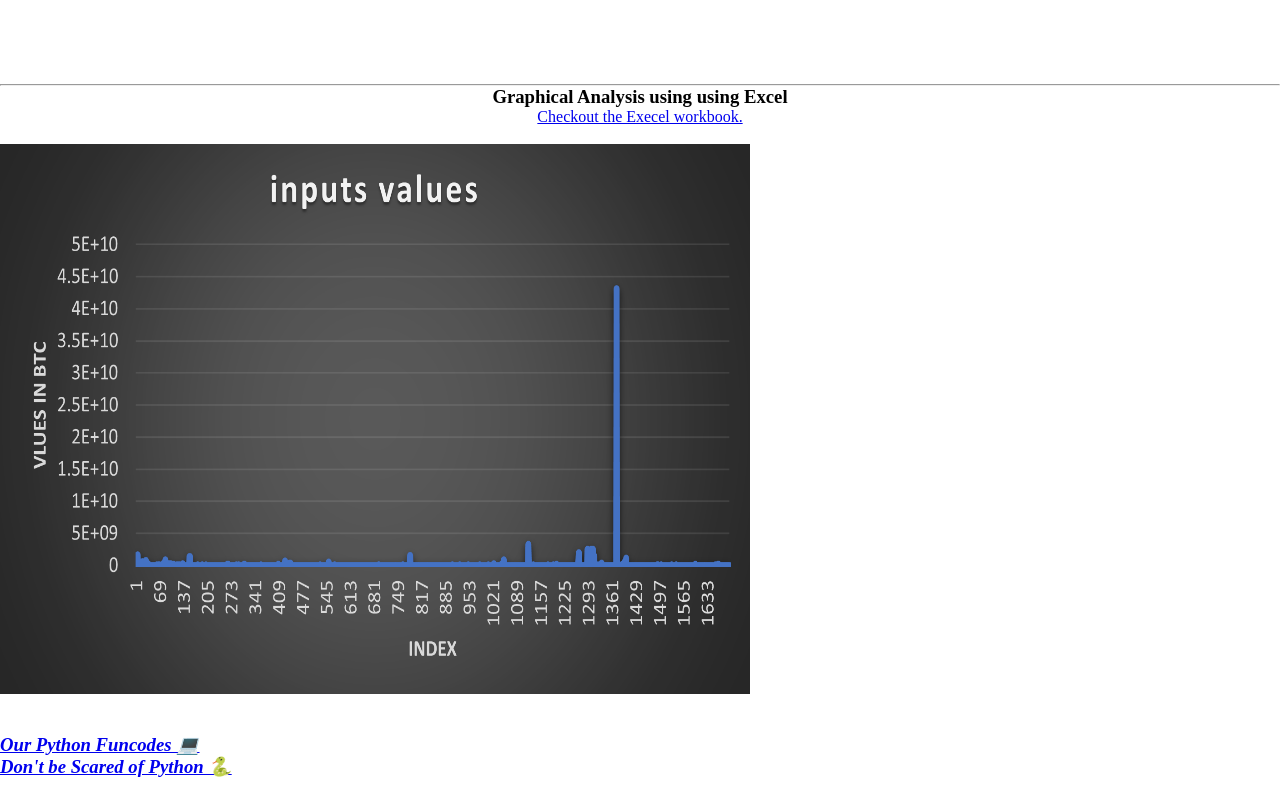
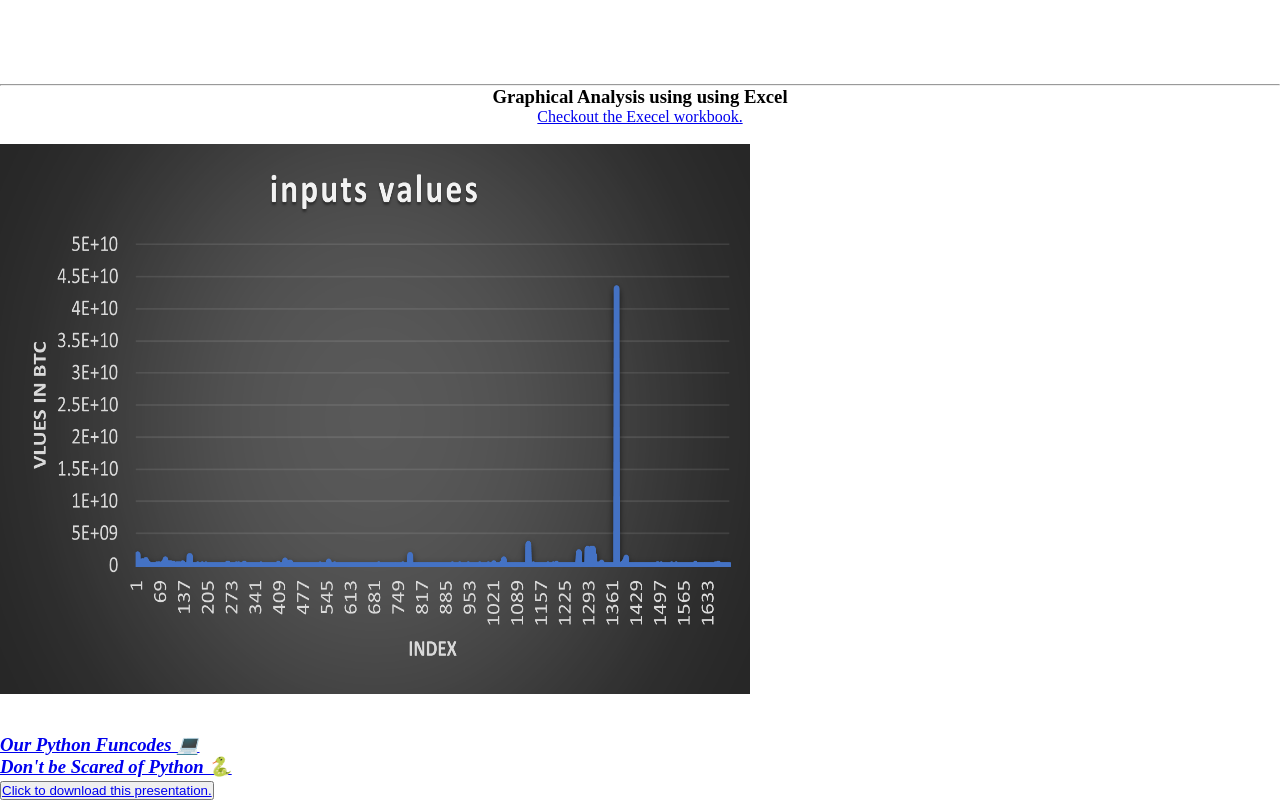
Before and after one commit to Kmohamedalie/Cafoscari-coursework, a plain HTML site: page index.html in a window 1280 px wide. Shown: the part 3652-4452 px from the top of the page. Before the commit the page ends 4430 px from the top, so only its background shows below. Drawn offline with Linux system fonts and the light colour scheme.

Commit message:
Add files via upload

```diff
--- a/index.html
+++ b/index.html
@@ -314,6 +314,10 @@
                         <br>
                         <a href="https://www.youtube.com/watch?v=h0OfpZTYGPM">Don't be Scared of Python 🐍</a>
                       </i></strong>
+                      <br>
+                     <button type="button" name="button">
+                        <a href="https://github.com/Kmohamedalie/block657354/blob/main/Block%20Chain%20Project.pptx"> Click to download this presentation.</a>
+                     </button>
                     </h3>
                   </p>
                 </div>
```
